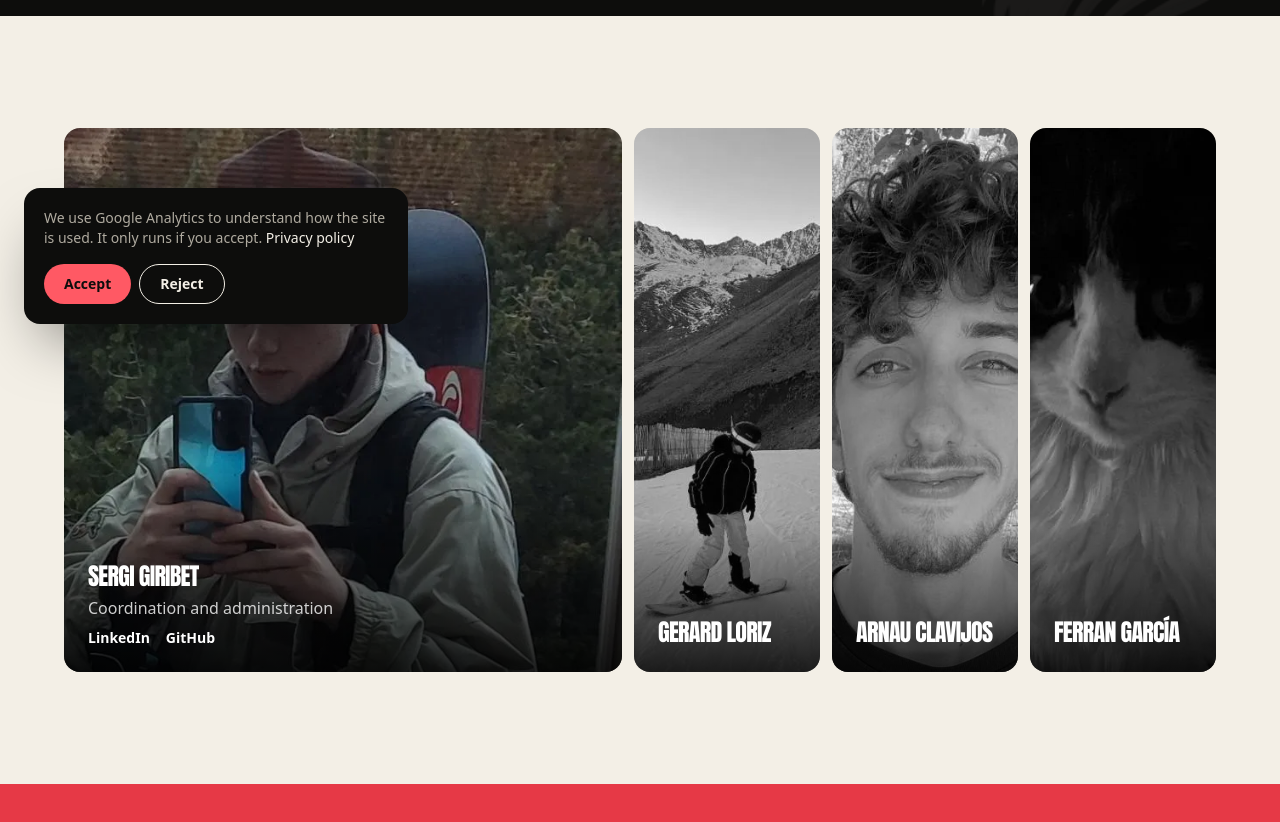
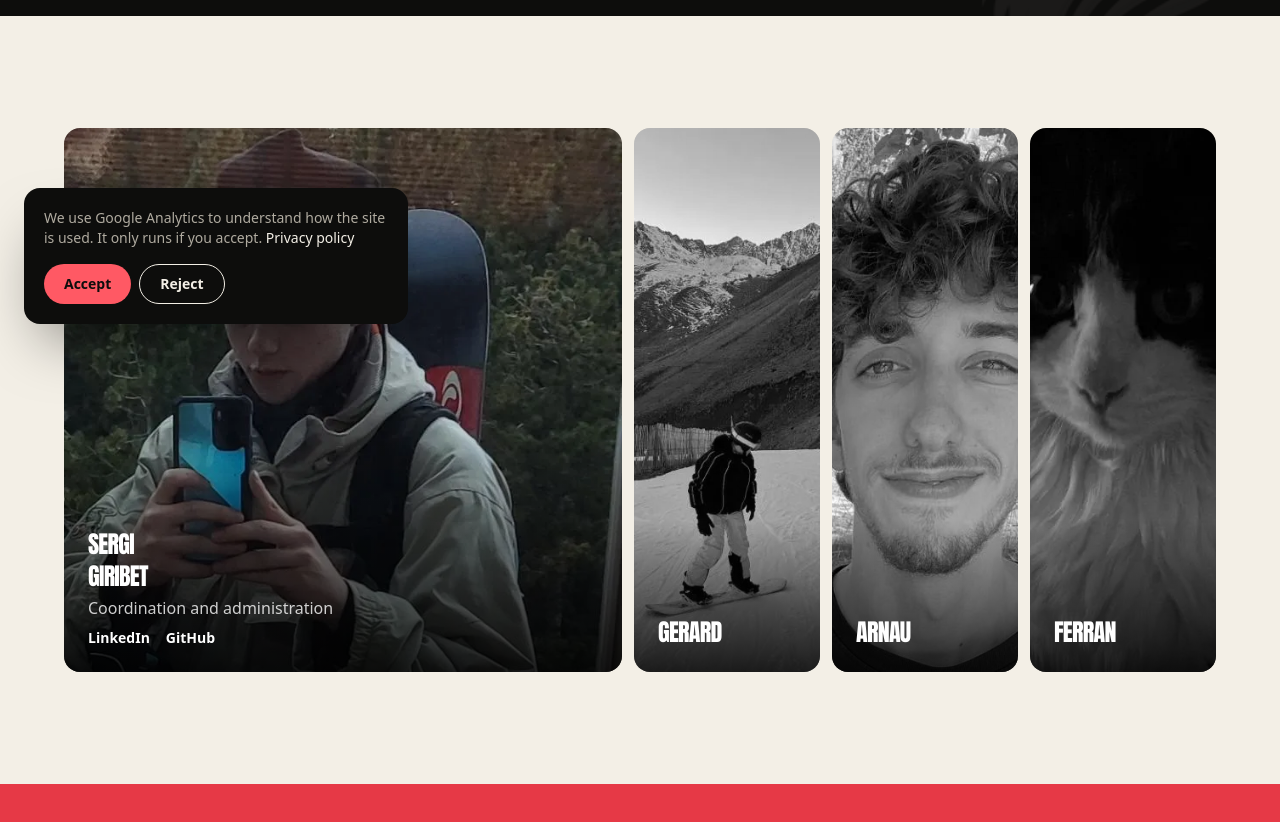
Before and after one commit to DuckHats/Portfoli, a React (Vite) app: page /en/team in a window 1280 px wide. Shown: the part 460-1282 px from the top of the page. Built offline with nearby package versions, Linux system fonts and the light colour scheme.

Commit message:
fix(team): steady portrait hover and names that never break mid-word
The strip no longer scales photos and names through layout animations; only the width eases.
Names sit on two lines, never hyphenated, and closed portraits show the first name only. Real
team photos are marked as a client task.

```diff
--- a/src/components/sections/TeamStrip.tsx
+++ b/src/components/sections/TeamStrip.tsx
@@ -1,4 +1,3 @@
-import { m } from 'motion/react'
 import { useState } from 'react'
 import { teamMembers } from '@/content/team'
 import type { TeamMember } from '@/content/team'
@@ -14,18 +13,18 @@ export function TeamStrip({ heading: Heading = 'h3' }: { heading?: 'h2' | 'h3' }
   return (
     <>
       <ul className="hidden h-[34rem] gap-3 lg:flex">
-        {teamMembers.map((member, index) => (
-          <m.li
+        {teamMembers.map((member, index) => {
+          const open = active === index
+          return (
+            // Width eases in CSS; nothing inside is scaled, so photos and names never stretch.
+            <li
               key={member.id}
-            layout
               onPointerEnter={() => setActive(index)}
               onFocus={() => setActive(index)}
-            style={{ flexGrow: active === index ? 3 : 1, flexBasis: 0 }}
-            transition={{ type: 'spring', stiffness: 160, damping: 24 }}
-            className="relative overflow-hidden rounded-2xl bg-tint"
+              style={{ flexGrow: open ? 3 : 1, flexBasis: 0 }}
+              className="relative min-w-0 overflow-hidden rounded-2xl bg-tint transition-[flex-grow] duration-700 ease-[cubic-bezier(0.22,1,0.36,1)] motion-reduce:transition-none"
             >
-            <m.img
-              layout
+              <img
                 src={member.photo}
                 alt={member.name}
                 width={640}
@@ -33,18 +32,16 @@ export function TeamStrip({ heading: Heading = 'h3' }: { heading?: 'h2' | 'h3' }
                 loading="lazy"
                 decoding="async"
                 className={`absolute inset-0 h-full w-full object-cover transition-[filter] duration-500 ${
-                active === index ? '' : 'grayscale'
+                  open ? '' : 'grayscale'
                 }`}
               />
-            <m.div
-              layout="position"
-              className="absolute inset-x-0 bottom-0 bg-gradient-to-t from-black/80 to-transparent p-6 pt-24 text-white"
-            >
-              <Heading className="text-2xl">{member.name}</Heading>
-              <MemberMeta member={member} light hidden={active !== index} />
-            </m.div>
-          </m.li>
-        ))}
+              <div className="absolute inset-x-0 bottom-0 bg-gradient-to-t from-black/80 to-transparent p-5 pt-24 text-white xl:p-6 xl:pt-24">
+                <MemberName member={member} open={open} Heading={Heading} />
+                <MemberMeta member={member} light hidden={!open} />
+              </div>
+            </li>
+          )
+        })}
       </ul>
 
       <ul className="border-t border-ink/20 lg:hidden">
@@ -63,13 +60,41 @@ export function TeamStrip({ heading: Heading = 'h3' }: { heading?: 'h2' | 'h3' }
               className="h-[4.5rem] w-[4.5rem] rounded-full object-cover grayscale"
             />
             <div>
-              <Heading className="text-xl">{member.name}</Heading>
+              <Heading className="text-xl [hyphens:none] [overflow-wrap:normal]">
+                {member.name}
+              </Heading>
               <MemberMeta member={member} />
             </div>
           </li>
         ))}
       </ul>
     </>
+  )
+}
+
+/**
+ * First name over surname, never hyphenated. A closed portrait is too narrow for the surname, so it
+ * shows the first name only (narrowed) and keeps the full name for screen readers.
+ */
+function MemberName({
+  member,
+  open,
+  Heading,
+}: {
+  member: TeamMember
+  open: boolean
+  Heading: 'h2' | 'h3'
+}) {
+  const [first, ...rest] = member.name.split(' ')
+  return (
+    <Heading
+      className={`whitespace-nowrap text-xl transition-[font-stretch] duration-500 [hyphens:none] xl:text-2xl ${
+        open ? '' : '[font-stretch:75%]'
+      }`}
+    >
+      <span className="block">{first}</span>
+      <span className={open ? 'block' : 'sr-only'}> {rest.join(' ')}</span>
+    </Heading>
   )
 }
 
--- a/src/content/team.ts
+++ b/src/content/team.ts
@@ -9,6 +9,8 @@ export interface TeamMember {
 }
 
 // TODO(client): add the missing LinkedIn/GitHub profiles and confirm every role title.
+// TODO(client): replace the photos in public/team with real portraits of the team (same file names,
+// at least 640 px, portrait or square, face centred; the cards crop them to tall portraits).
 export const teamMembers: TeamMember[] = [
   {
     id: 'sergi',
```
Lines whose indentation alone changed are shown as unchanged.
